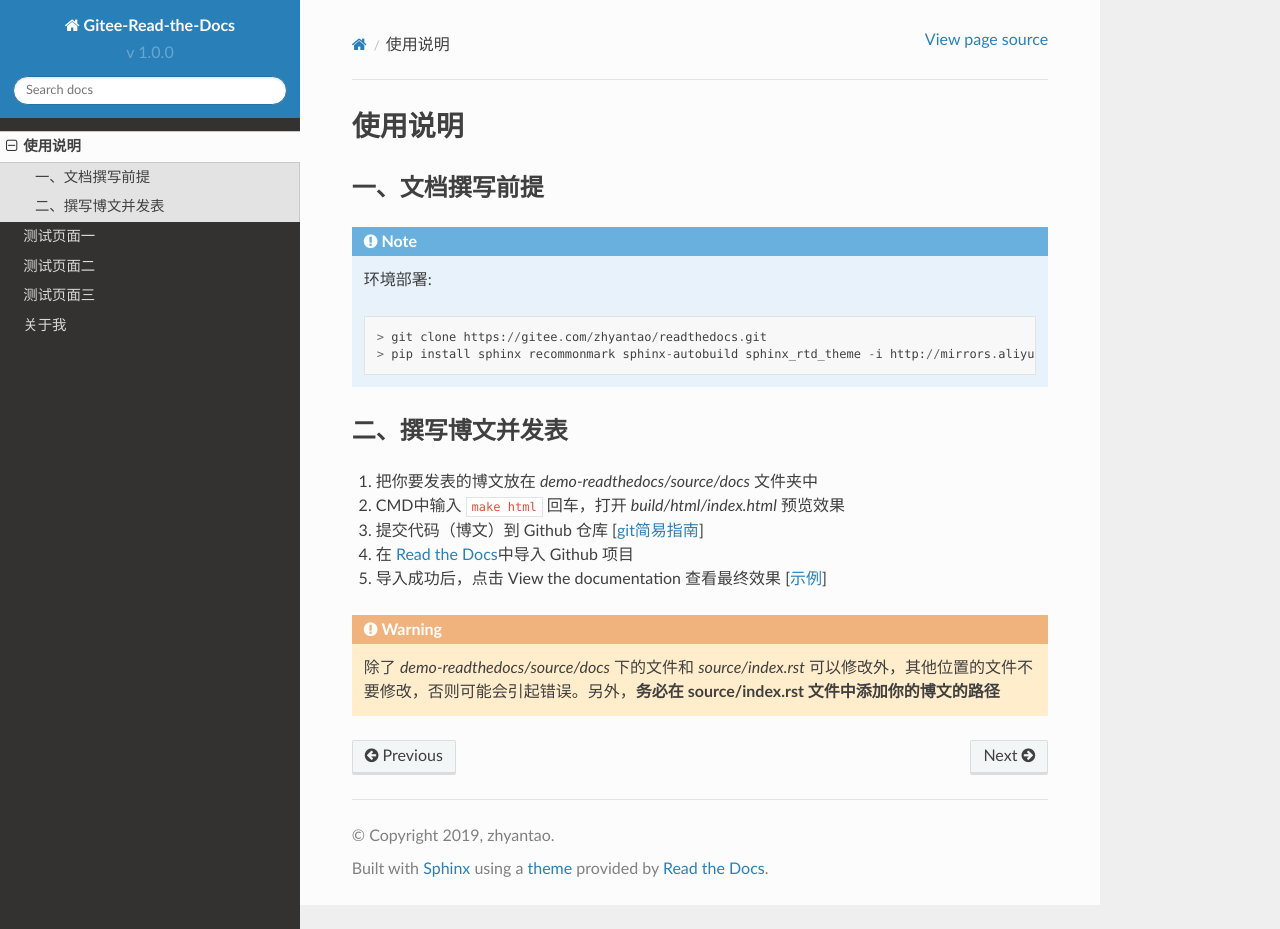
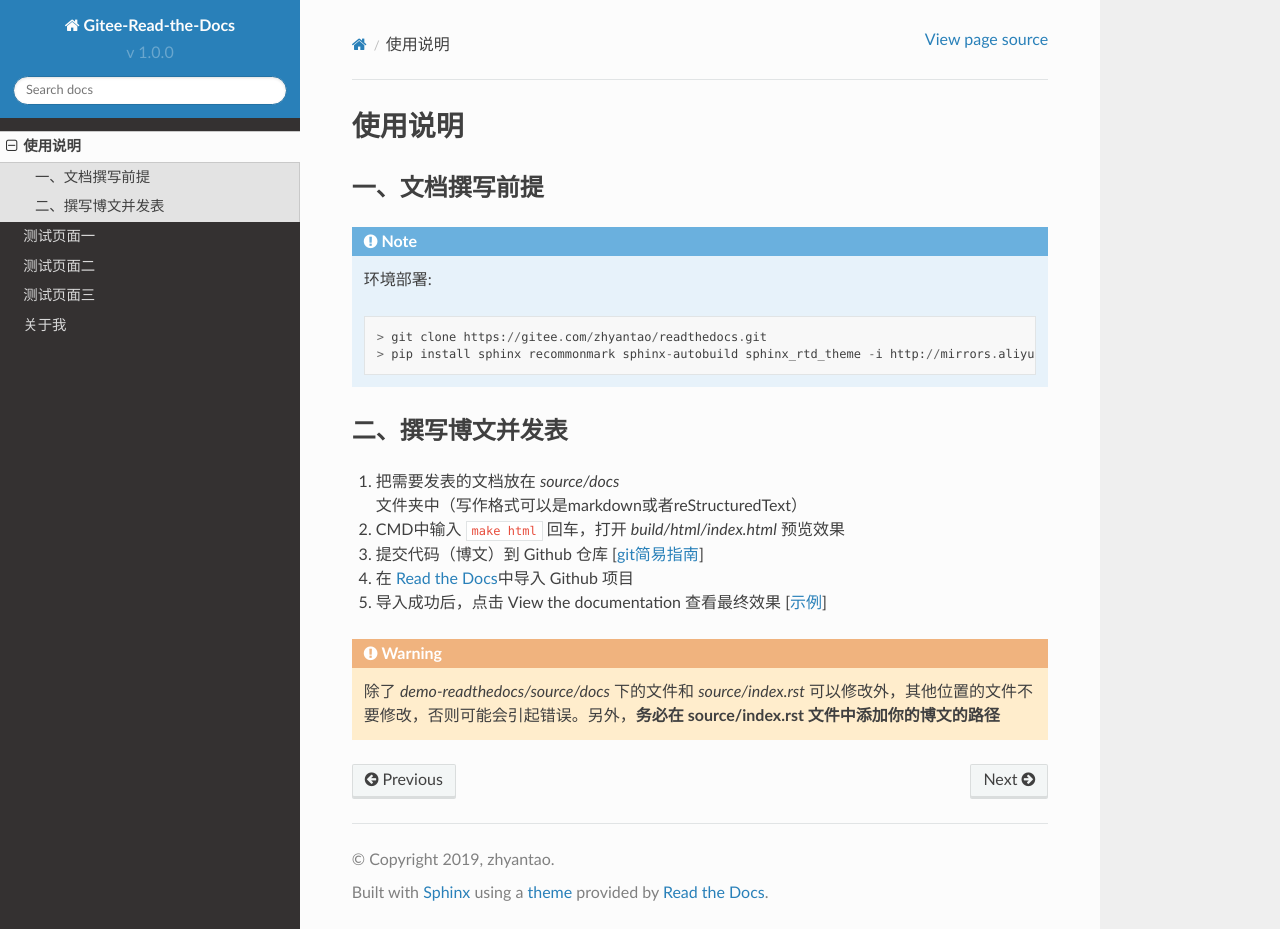
Before and after one commit to blsnt/readthedocs, a Sphinx documentation site: the page built from source/docs/preface.rst, in a window 1280 px wide and 929 px high. Built offline with Sphinx 7.4.7 and the Read the Docs theme 2.0.0, drawn with Linux system fonts in a browser that asks for light colours.

Commit message:
demonstration

```diff
--- a/source/docs/preface.rst
+++ b/source/docs/preface.rst
@@ -12,10 +12,10 @@
 二、撰写博文并发表
 ~~~~~~~~~~~~~~~~~~~~~~
 
-1. 把你要发表的博文放在 *demo-readthedocs/source/docs* 文件夹中
+1. 把需要发表的文档放在 *source/docs* 文件夹中（写作格式可以是markdown或者reStructuredText）
 2. CMD中输入 ``make html`` 回车，打开 *build/html/index.html* 预览效果
 3. 提交代码（博文）到 Github 仓库 [`git简易指南 <http://www.bootcss.com/p/git-guide/>`__\ ]
 4. 在 `Read the Docs <https://readthedocs.org/>`__\ 中导入 Github 项目
-5. 导入成功后，点击 View the documentation 查看最终效果 [`示例 <https://demo-read-the-docs.readthedocs.io/>`__\ ]
+5. 导入成功后，点击 View the documentation 查看最终效果 [`示例 <https://gitee-readthedocs.readthedocs.io/>`__\ ]
 
 .. warning:: 除了 *demo-readthedocs/source/docs* 下的文件和 *source/index.rst* 可以修改外，其他位置的文件不要修改，否则可能会引起错误。另外，**务必在 source/index.rst 文件中添加你的博文的路径**
```
